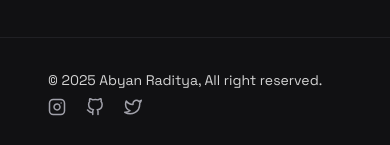
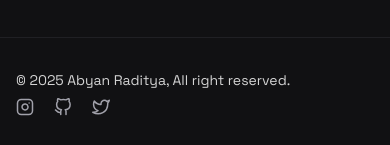
Before and after one commit to byanrkh/site, a Next.js app: page / in a window 390 px wide. Shown: the part 2659-2804 px from the top of the page. Built offline with nearby package versions, Linux system fonts and the light colour scheme.

Commit message:
Style: remove margin from footer for better ui

```diff
--- a/components/UI/Footer.tsx
+++ b/components/UI/Footer.tsx
@@ -7,7 +7,7 @@ import { GitHub, Instagram, Twitter } from "react-feather";
 export default function Footer() {
   return (
     <footer className="border-t border-t-[#202024] py-8">
-      <div className="mx-8 px-4 sm:mx-auto max-w-3xl sm:flex justify-between items-center">
+      <div className="px-4 sm:mx-auto max-w-3xl sm:flex justify-between items-center">
         <p className="text-sm">
           © {new Date().getFullYear()} Abyan Raditya, All right reserved.
         </p>
```
